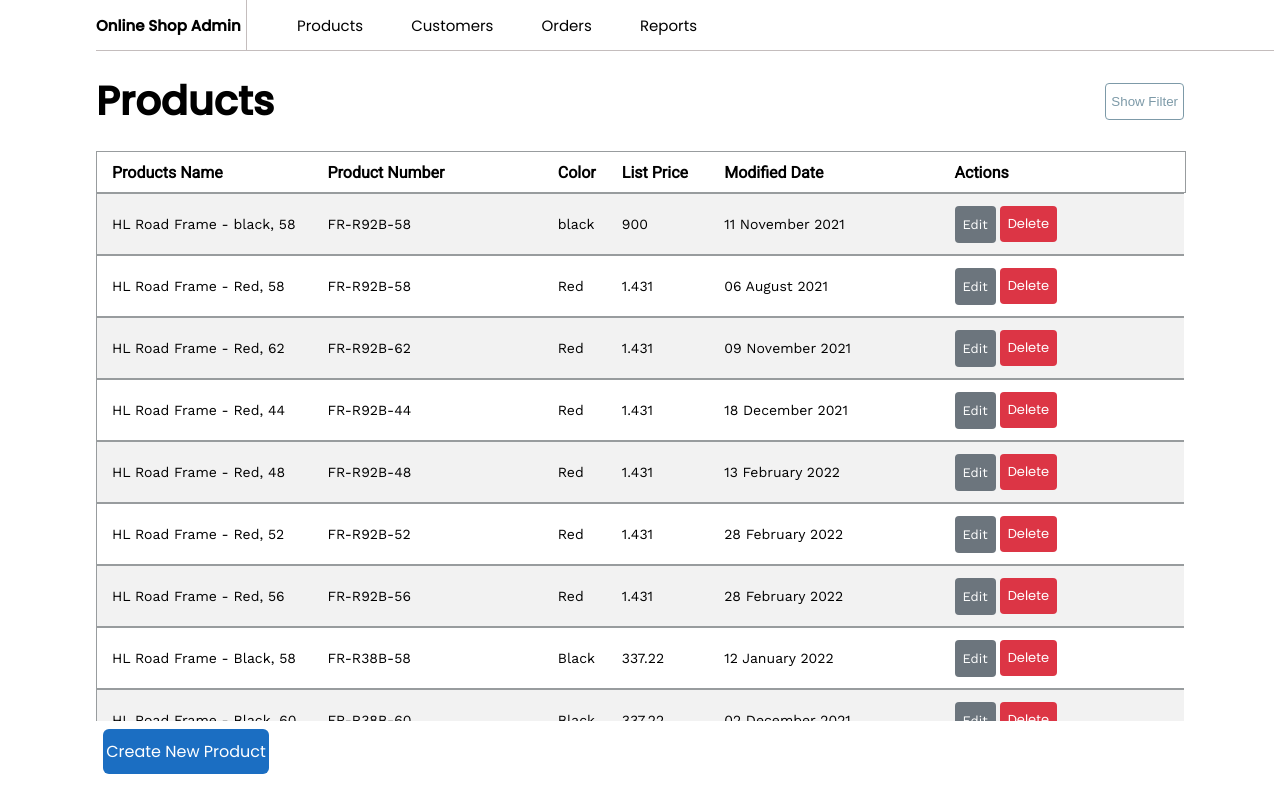
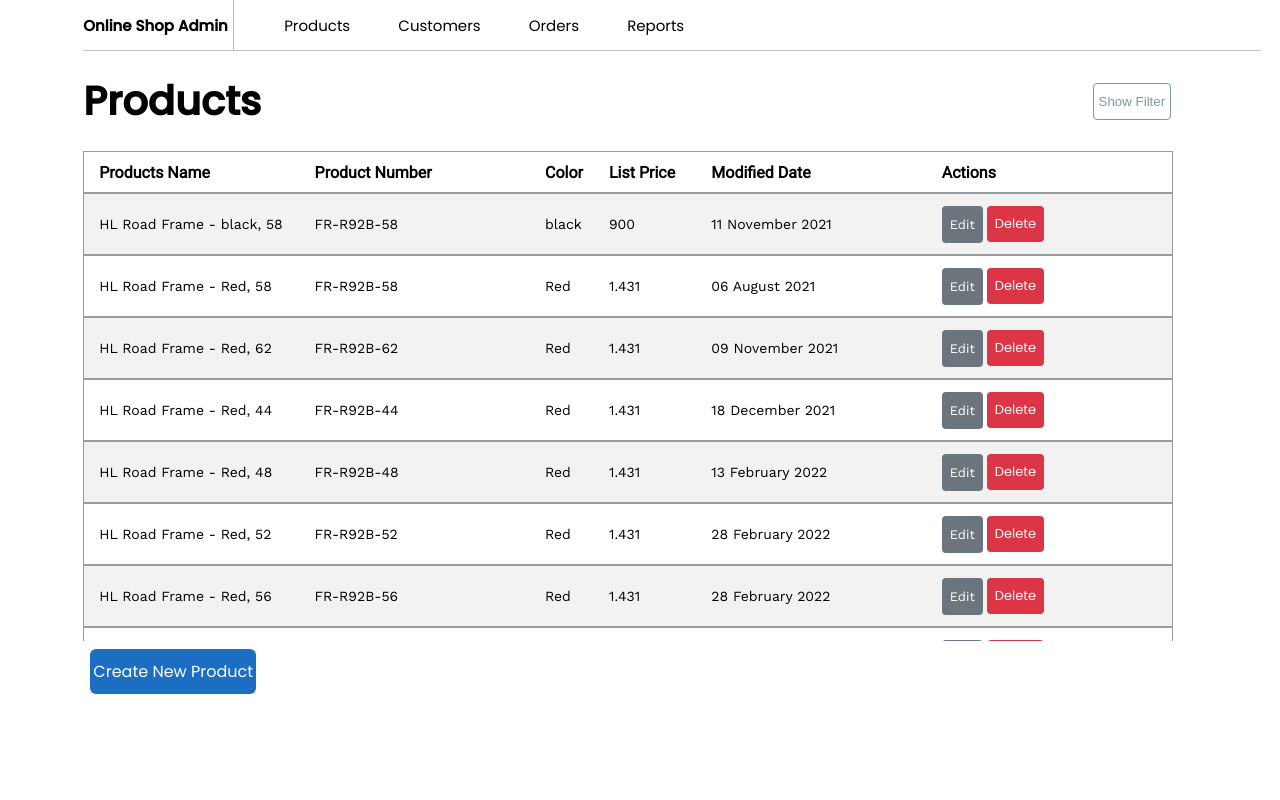
Before and after one commit to MichaLL27/-Online-Shop--Angular, an Angular app: page /products in a window 1280 px wide. Built offline with nearby package versions, Linux system fonts and the light colour scheme.

Commit message:
resolution

```diff
--- a/src/app/all.component.scss
+++ b/src/app/all.component.scss
@@ -2,7 +2,7 @@
   margin: 0;
   padding: 0;
   box-sizing: border-box;
-  width: 100vw;
+  width: 98vw;
   height: 100vh;
   display: flex;
   justify-content: center;
--- a/src/app/products/products.component.scss
+++ b/src/app/products/products.component.scss
@@ -1,5 +1,5 @@
 .main {
-  width: 85vw;
+  width: 87vw;
   height: auto;
 
   &__title {
@@ -176,7 +176,7 @@ h5 {
 }
 
 .height {
-  height: 66vh;
+  height: 56vh;
   overflow: scroll;
   overflow-x: hidden;
   overflow-y: scroll;
```
